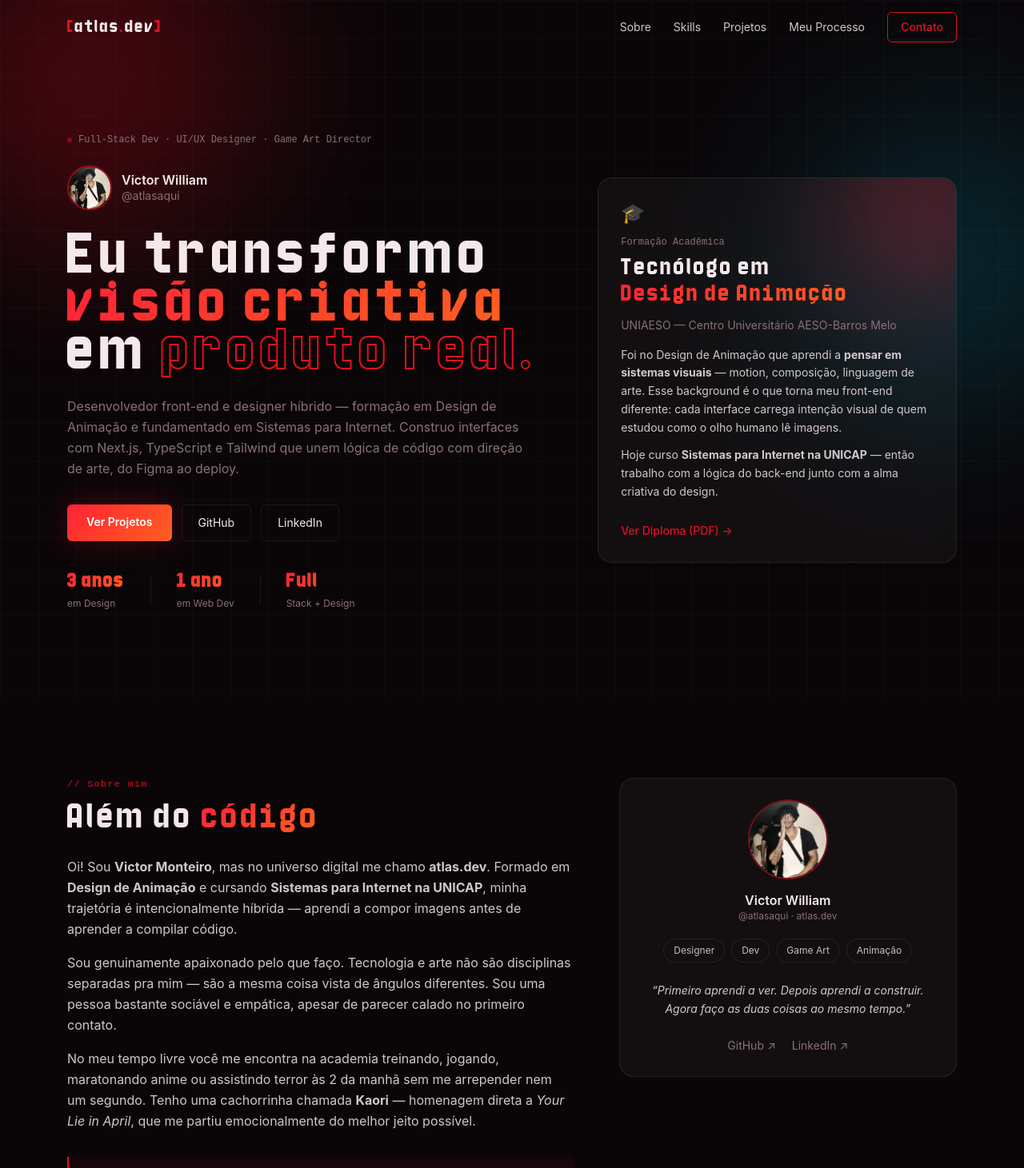
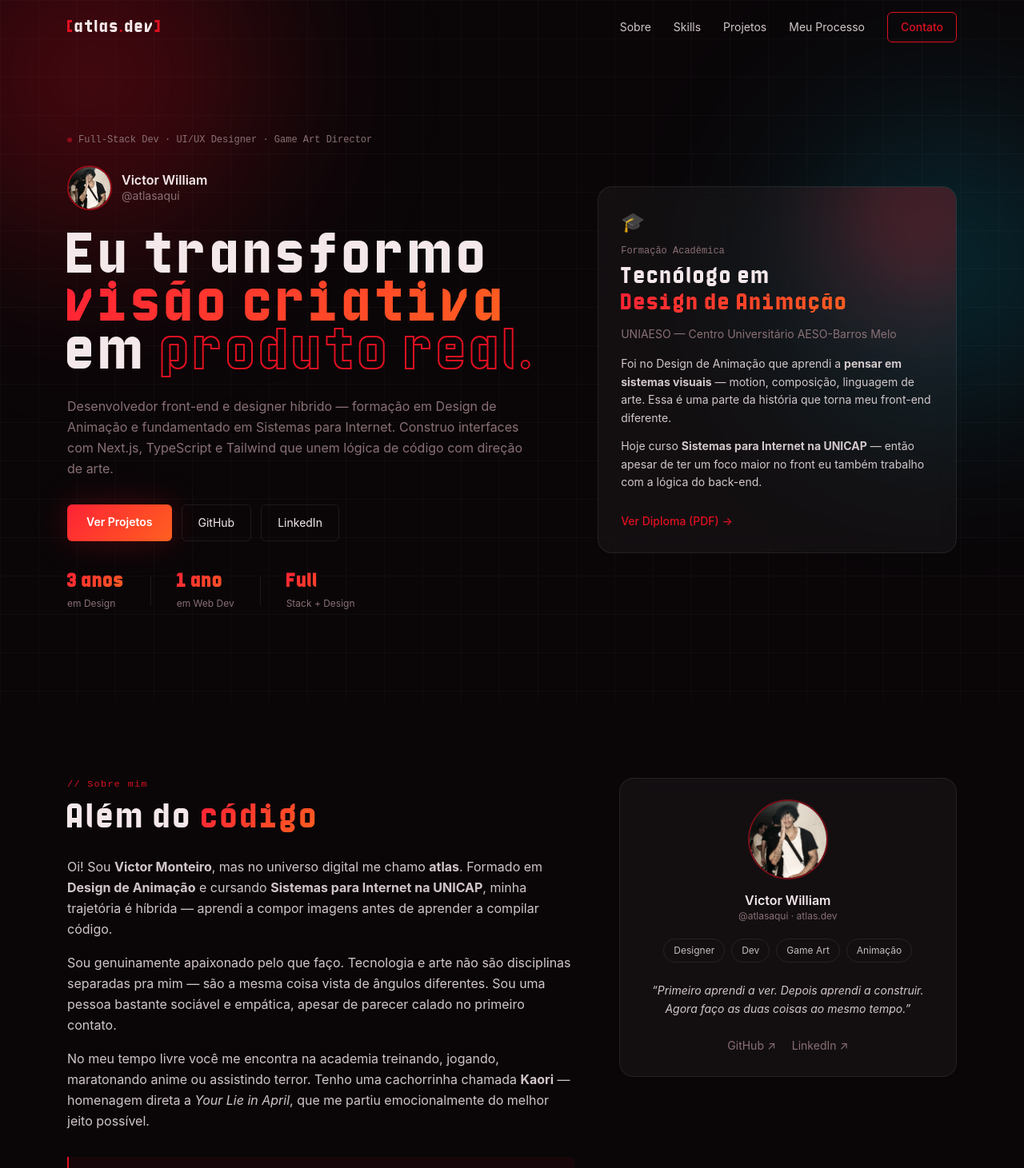
Before and after one commit to atlasaqui/Atlas.Dev-Website, a Next.js app: page / in a window 1280 px wide. Shown: the top 1461 px of the page at 80% size. Built offline with nearby package versions, Linux system fonts and the light colour scheme.

Commit message:
Atualiza Hero e Sobre

```diff
--- a/components/Hero.tsx
+++ b/components/Hero.tsx
@@ -70,7 +70,7 @@ export default function Hero() {
             <p className="text-text2 max-w-xl mb-8 leading-relaxed">
               Desenvolvedor front-end e designer híbrido — formação em Design de Animação e
               fundamentado em Sistemas para Internet. Construo interfaces com Next.js, TypeScript
-              e Tailwind que unem lógica de código com direção de arte, do Figma ao deploy.
+              e Tailwind que unem lógica de código com direção de arte.
             </p>
           </Reveal>
 
@@ -129,12 +129,11 @@ export default function Hero() {
             <p className="text-sm text-text2 mb-4">UNIAESO — Centro Universitário AESO-Barros Melo</p>
             <p className="text-sm text-text1/85 mb-3 leading-relaxed">
               Foi no Design de Animação que aprendi a <strong>pensar em sistemas visuais</strong> —
-              motion, composição, linguagem de arte. Esse background é o que torna meu front-end
-              diferente: cada interface carrega intenção visual de quem estudou como o olho humano
-              lê imagens.
+              motion, composição, linguagem de arte. Essa é uma parte da história que torna meu front-end
+              diferente.
             </p>
             <p className="text-sm text-text1/85 mb-6 leading-relaxed">
-              Hoje curso <strong>Sistemas para Internet na UNICAP</strong> — então trabalho com a lógica do back-end junto com a alma criativa do design.
+              Hoje curso <strong>Sistemas para Internet na UNICAP</strong> — então apesar de ter um foco maior no front eu também trabalho com a lógica do back-end.
             </p>
             <a
               href="/ASSETS/Diploma/victor_william_monteiro_da_rocha_curso_tecnologico_em_design_de_animacao (1).pdf"
--- a/components/Sobre.tsx
+++ b/components/Sobre.tsx
@@ -22,8 +22,8 @@ export default function Sobre() {
           <div className="space-y-4 text-text1/85 leading-relaxed">
             <p>
               Oi! Sou <strong>Victor Monteiro</strong>, mas no universo digital me chamo{' '}
-              <strong>atlas.dev</strong>. Formado em <strong>Design de Animação</strong> e cursando{' '}
-              <strong>Sistemas para Internet na UNICAP</strong>, minha trajetória é intencionalmente
+              <strong>atlas</strong>. Formado em <strong>Design de Animação</strong> e cursando{' '}
+              <strong>Sistemas para Internet na UNICAP</strong>, minha trajetória é
               híbrida — aprendi a compor imagens antes de aprender a compilar código.
             </p>
             <p>
@@ -33,7 +33,7 @@ export default function Sobre() {
             </p>
             <p>
               No meu tempo livre você me encontra na academia treinando, jogando, maratonando anime
-              ou assistindo terror às 2 da manhã sem me arrepender nem um segundo. Tenho uma
+              ou assistindo terror. Tenho uma
               cachorrinha chamada <strong>Kaori</strong> — homenagem direta a{' '}
               <em>Your Lie in April</em>, que me partiu emocionalmente do melhor jeito possível.
             </p>
```
